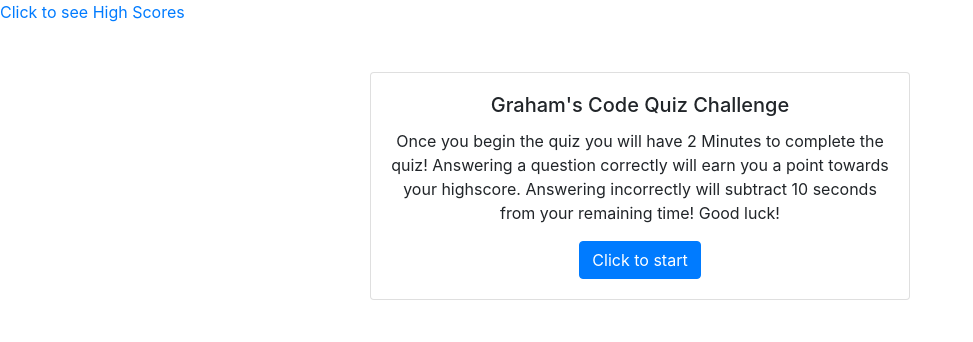
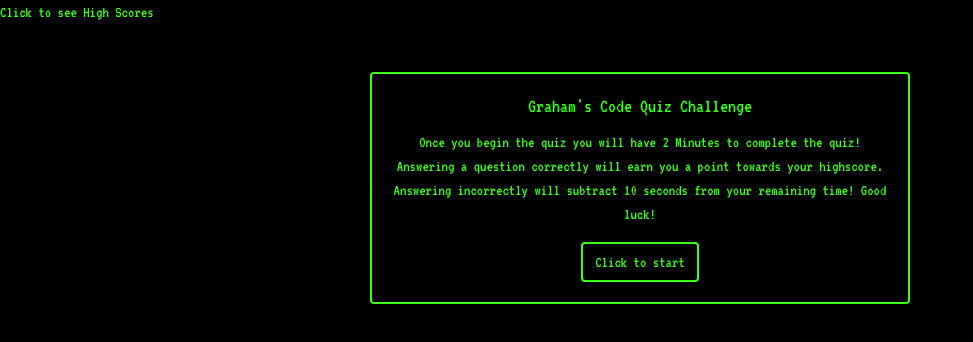
Before and after one commit to gdickey273/code-quiz, a plain HTML site: page index.html in a window 1280 px wide. Shown: the whole page, without its empty margins (0-973 px from the left). Drawn offline with nearby package versions, Linux system fonts and the light colour scheme.

Commit message:
added to style.css to change color theme to black and neon green. linked cool google font in heads of .html files and changed all fonts in css to that font

```diff
--- a/index.html
+++ b/index.html
@@ -5,6 +5,7 @@
 <head>
 
   <title>Graham's Code Quiz</title>
+  <link href="https://fonts.googleapis.com/css2?family=VT323&display=swap" rel="stylesheet">
   <link rel="stylesheet" href="https://stackpath.bootstrapcdn.com/bootstrap/4.5.0/css/bootstrap.min.css"
     integrity="sha384-9aIt2nRpC12Uk9gS9baDl411NQApFmC26EwAOH8WgZl5MYYxFfc+NcPb1dKGj7Sk" crossorigin="anonymous">
   <link rel="stylesheet" type="text/css" href="style.css">
--- a/script.js
+++ b/script.js
@@ -16,6 +16,7 @@ var resultAlertEl = $("#result-alert");
 var resultText = $("#result");
 var initialsFormEl = $("#initials-form");
 var initialsInputEl = $("#initials-input");
+
 
 //initialized an array of question Objects that each contain text, answerChoices[], and correctAnswer properties
 var questionArray = [
--- a/style.css
+++ b/style.css
@@ -1,3 +1,18 @@
+body{
+  background-color: black !important;
+  color: #39ff14 !important;
+  font-family: 'VT323', monospace;
+}
+
+header a, span, p{
+  color: #39ff14;
+}
+
+input{
+  background-color: black;
+  color: #39ff14;
+  border: solid 2px #39ff14;
+}
 
 
 #highscore-link{
@@ -11,11 +26,28 @@
 }
 
 
-
 .col{
   float: left;
   margin-left: auto;
   margin-right: auto;
+}
+
+.btn-primary{
+  background-color: black;
+  color: #39ff14;
+  border: solid 2px #39ff14;
+}
+
+.btn-primary:hover, .btn-primary:focus, .btn-primary.focus, .btn-primary:active, .btn-primary.active, .btn-primary:active:focus{
+  background-color: #39ff14 !important;
+  color: black !important;
+  border: solid 2px black !important;
+}
+
+
+.card{
+  background-color: black;
+  border: solid 2px #39ff14;
 }
 
 #start-card{
@@ -41,7 +73,7 @@
 }
 
 .correct{
-  color: green;
+  color:#39ff14;
   text-align: center;
 }
 
```
Also changed, not shown: highscores.html (+3 -0 lines).
